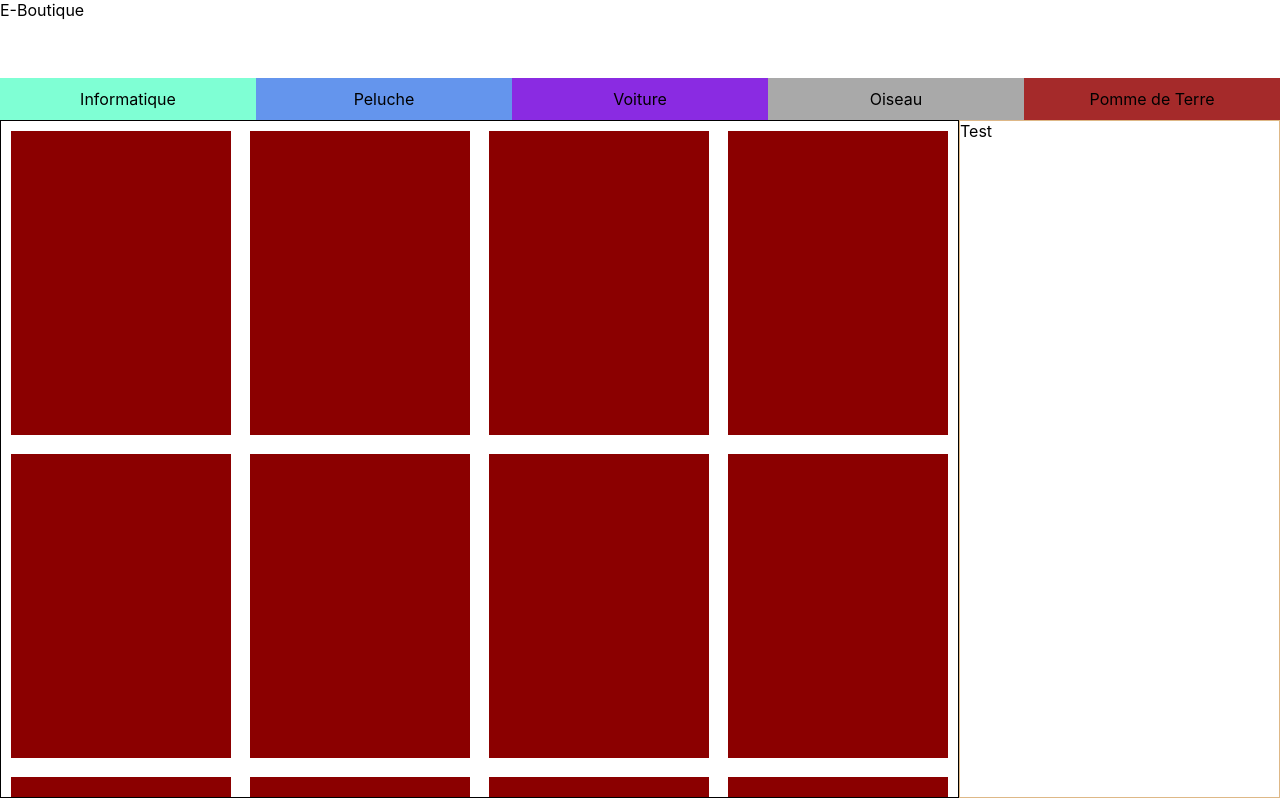
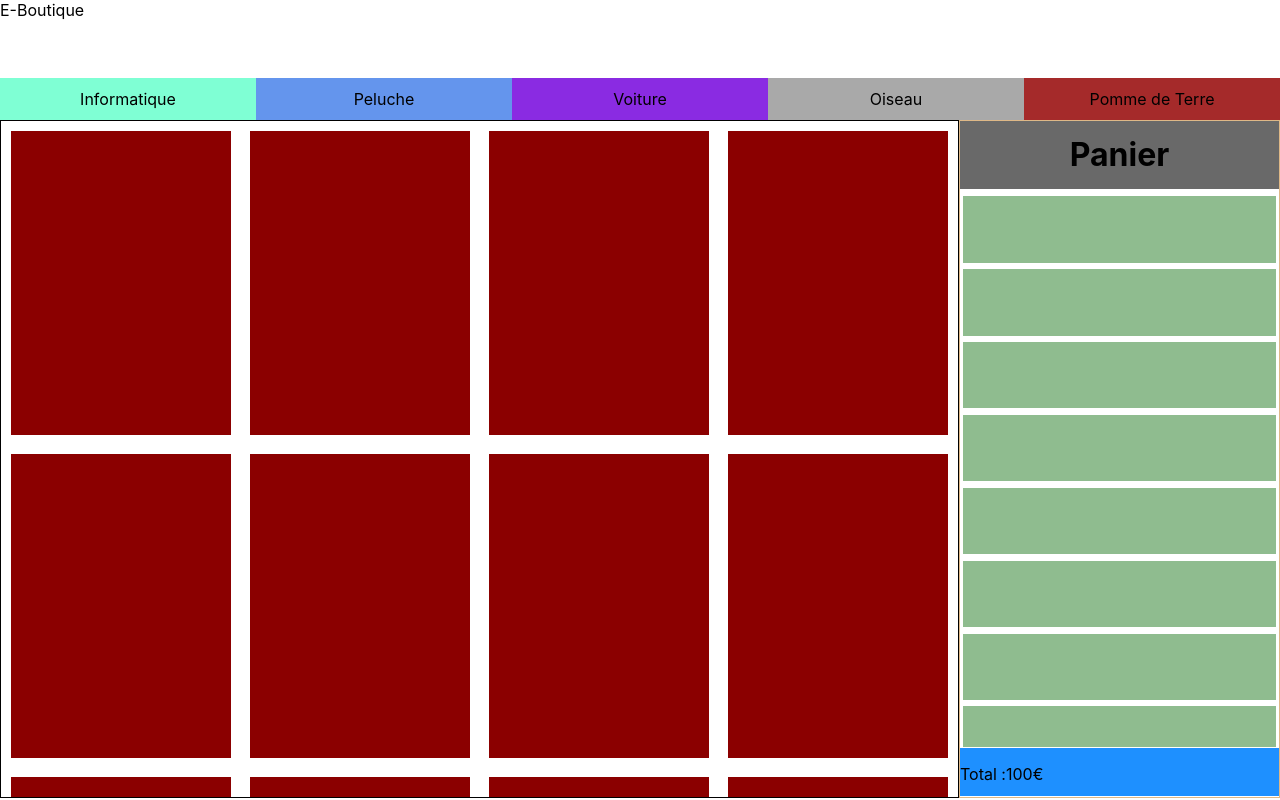
Before and after one commit to corentin-fleurance/PROJET_boutique_js, a plain HTML site: page index.html in a window 1280 px wide. Drawn offline with Linux system fonts and the light colour scheme.

Commit message:
Build panier

```diff
--- a/Style/style.css
+++ b/Style/style.css
@@ -70,7 +70,43 @@ header{
     background-color: darkred;
 }
 
+.titre_panier{
+    width: 100%;
+    height: 10%;
+    margin: 0px !important;
+    background-color: dimgray;
+    display: flex;
+    text-align: center;
+    justify-content: center;
+    align-items: center;
+}
+
+.container_panier{
+    height: 82%;
+    width: 100%;
+    padding-top: 1%;
+    display: flex;
+    flex-wrap: wrap;
+    overflow: auto;
+}
+
 .panier{
     width: 25%;
     height: 100%;
+    display: flex;
+    flex-wrap: wrap;
 }
+
+.achat{
+    width: 98%;
+    height: 12%;
+    background-color: darkseagreen;
+    margin: 1%;
+}
+
+.total{
+    width: 100%;
+    height: 7%;
+    display: flex;
+    background-color: dodgerblue;
+}
--- a/index.html
+++ b/index.html
@@ -57,7 +57,52 @@
             </div>
         </div>
         <div class="panier" style="border: 1px solid burlywood; ">
-            Test
+            <h1 class="titre_panier">Panier</h1>
+            <div class="container_panier">
+                <div class="achat">
+
+                </div>
+                <div class="achat">
+
+                </div>
+                <div class="achat">
+
+                </div>
+                <div class="achat">
+
+                </div>
+                <div class="achat">
+
+                </div>
+                <div class="achat">
+
+                </div>
+                <div class="achat">
+
+                </div>
+                <div class="achat">
+
+                </div>
+                <div class="achat">
+
+                </div>
+                <div class="achat">
+
+                </div>
+                <div class="achat">
+
+                </div>
+                <div class="achat">
+
+                </div>
+                <div class="achat">
+
+                </div>
+            </div>
+            <div class="total">
+                <p>Total :</p>
+                <p>100€</p>
+            </div>
         </div>
     </div>
 </body>
```
